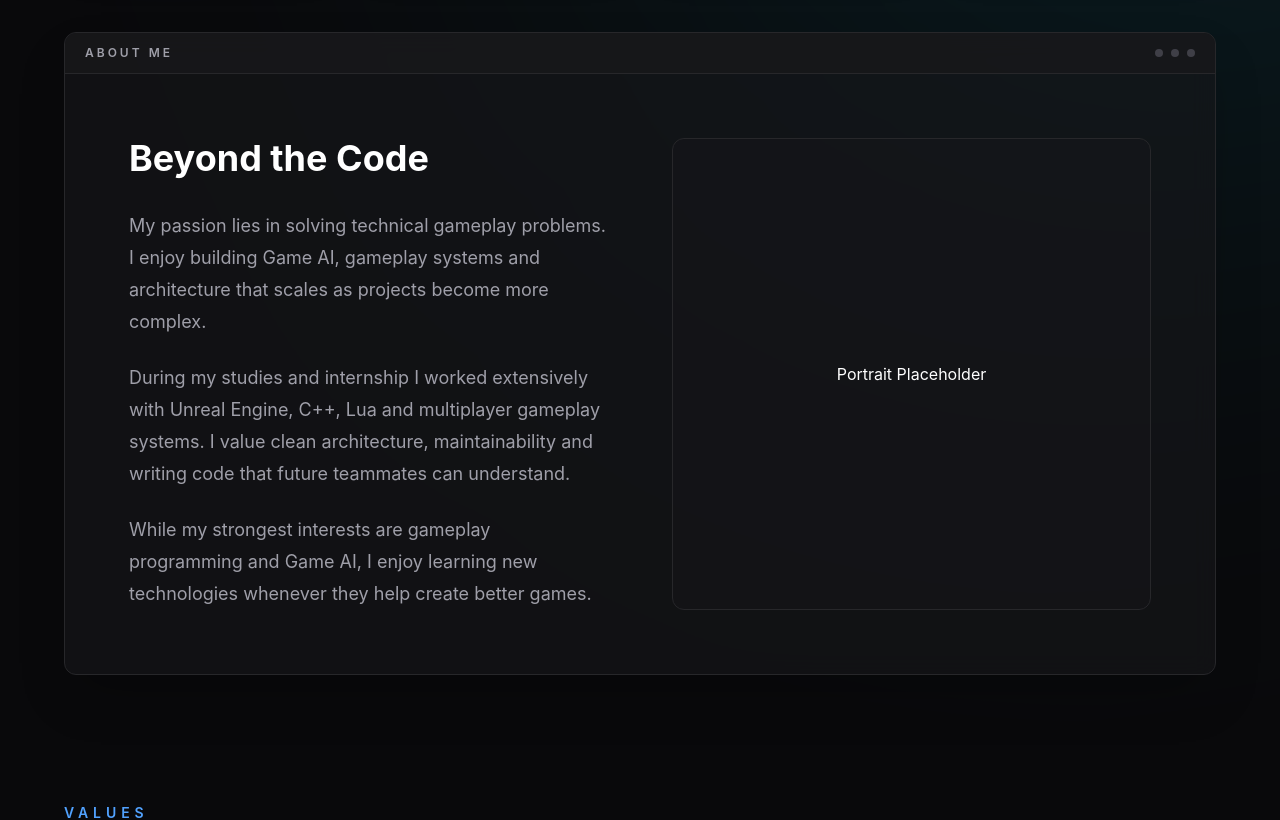
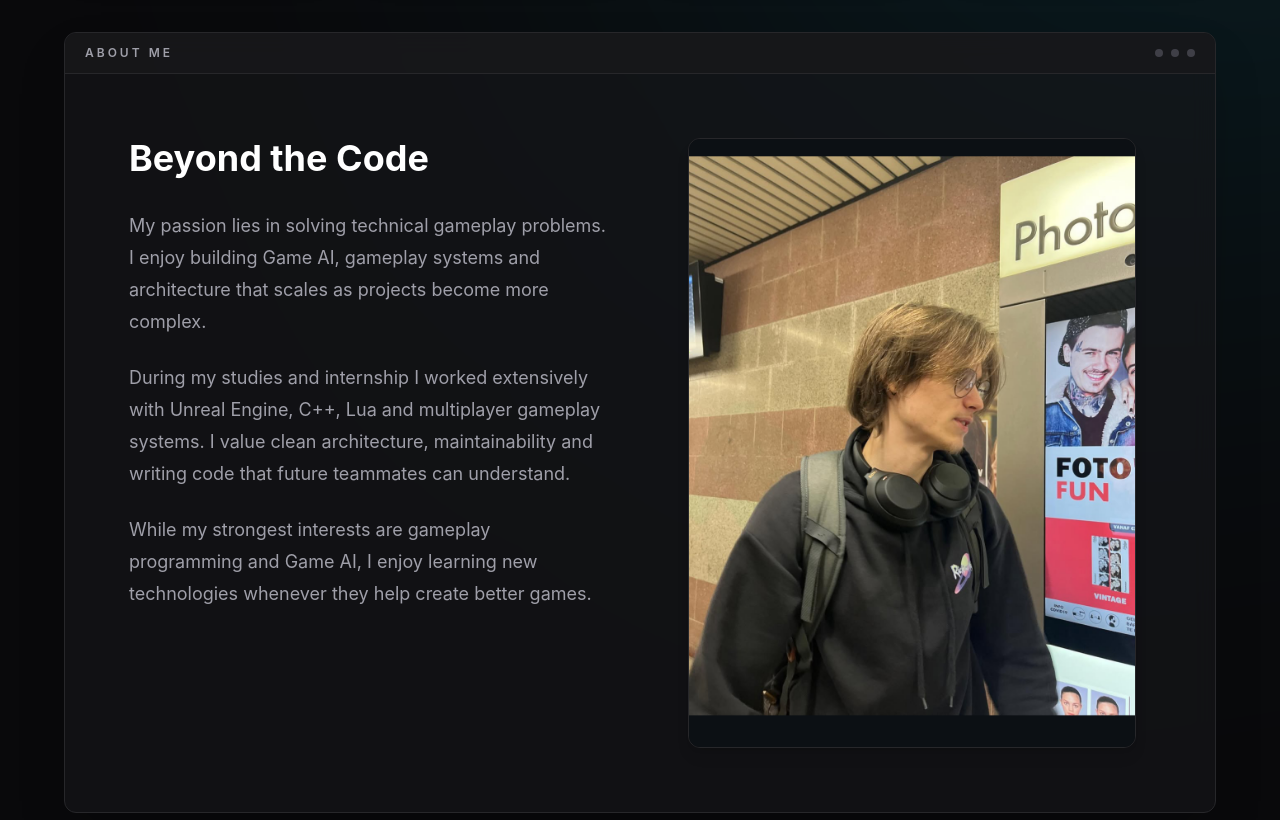
Before and after one commit to indypottie/IndyPottie.github.io, a React (Vite) app: page /about in a window 1280 px wide. Shown: the part 1000-1820 px from the top of the page. Built offline with nearby package versions, Linux system fonts and the light colour scheme.

Commit message:
Update about me and added button to go to projects from home page

```diff
--- a/components/sections/home/FeaturedProjects.tsx
+++ b/components/sections/home/FeaturedProjects.tsx
@@ -4,6 +4,7 @@ import SectionHeader from "../../../components/ui/SectionHeader/SectionHeader";
 import ProjectCard from "../../../components/project/ProjectCard";
 
 import { projects } from "../../../data/Projects";
+import LinkButton from "../../ui/LinkButton";
 
 export default function Projects() {
 
@@ -39,6 +40,17 @@ export default function Projects() {
 
             </div>
 
+            <div className="mt-10 flex justify-center">
+
+                <LinkButton
+                    href="/projects"
+                    variant="filled"
+                >
+                    View All Projects
+                </LinkButton>
+
+            </div>
+
         </Section>
 
     );
--- a/components/sections/pages/About/AboutMe.tsx
+++ b/components/sections/pages/About/AboutMe.tsx
@@ -1,5 +1,6 @@
 import Container from "../../../ui/Container";
 import EditorPanel from "../../../ui/EditorPanel/EditorPanel";
+import Portrait from "../../../../src/assets/Portrait/Portrait.png";
 
 import { about } from "../../../../data/About";
 
@@ -51,15 +52,22 @@ export default function AboutMe() {
                                 flex
                                 items-center
                                 justify-center
-                                rounded-xl
-                                border
-                                border-zinc-800
-                                bg-zinc-900/40
-                                min-h-[420px]
                             "
                         >
 
-                            Portrait Placeholder
+                            <img
+                                src={Portrait}
+                                alt="Portrait of Indy Pottie"
+                                className="
+                                    w-full
+                                    max-w-md
+                                    rounded-xl
+                                    border
+                                    border-zinc-800
+                                    object-cover
+                                    shadow-lg
+                                "
+                            />
 
                         </div>
 
```
Also changed, not shown: src/assets/Portrait/Portrait.png (added). Lines whose indentation alone changed are shown as unchanged.
